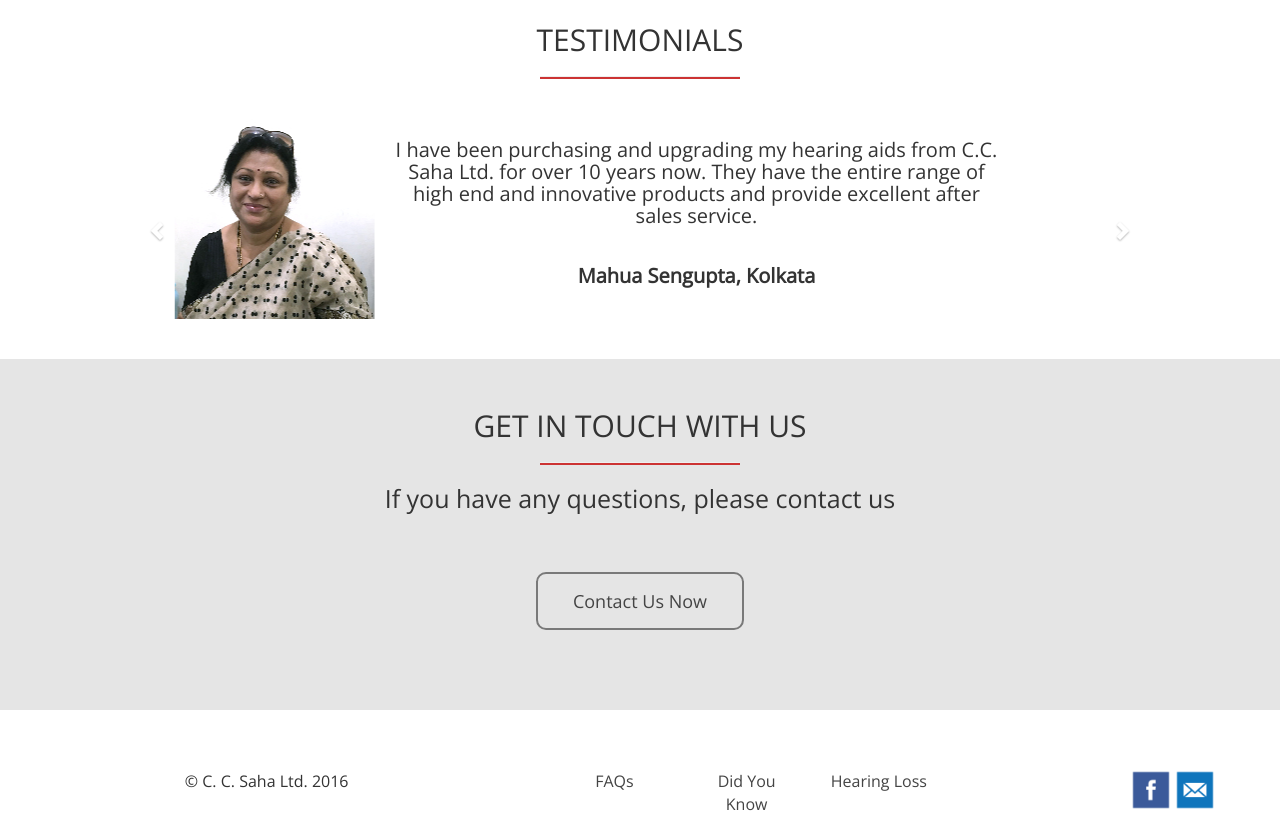
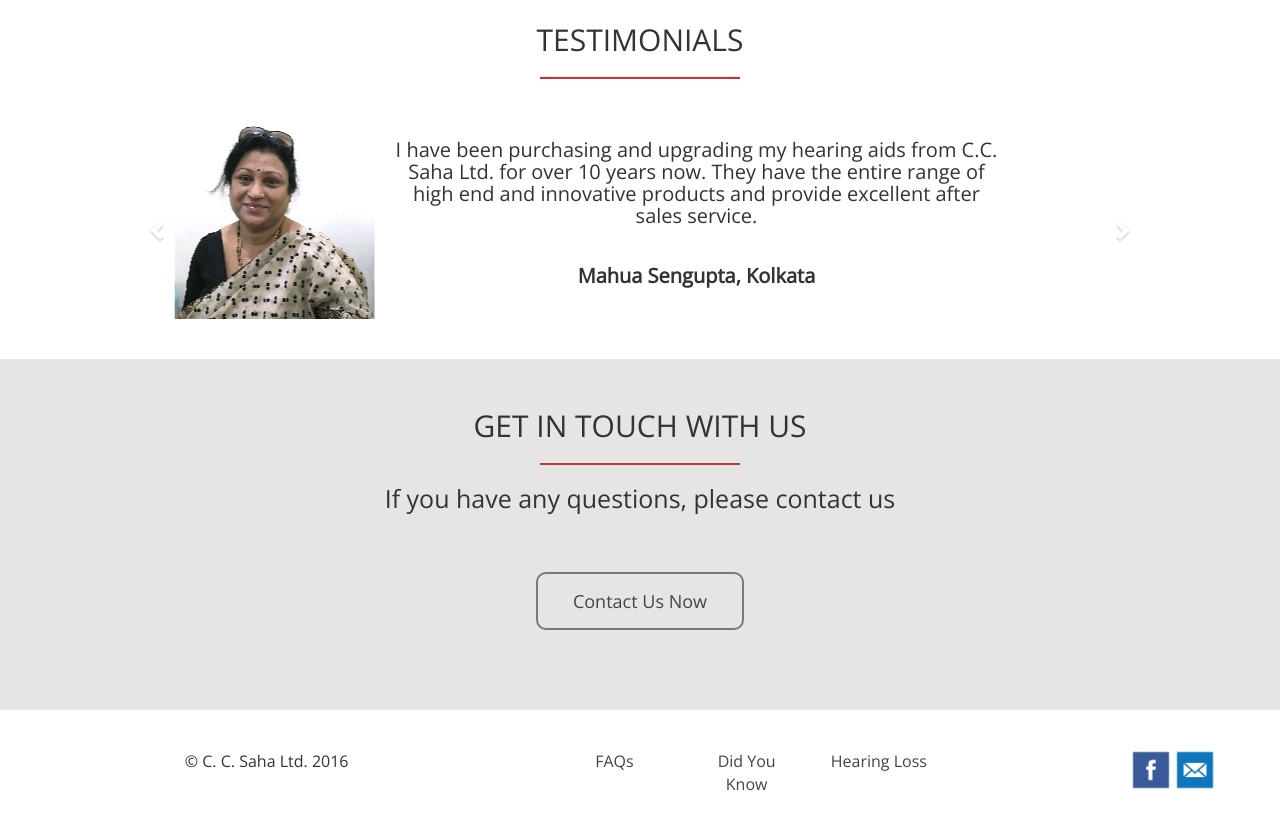
Before and after one commit to koyanloshe/AnB-CCSaha, a plain HTML site: page index.html in a window 1280 px wide. Shown: the part 2214-3050 px from the top of the page. Drawn offline with nearby package versions, Linux system fonts and the light colour scheme.

Commit message:
Footer modified

```diff
--- a/assets/css/style.css
+++ b/assets/css/style.css
@@ -337,7 +337,7 @@ a{
 
 /*footer*/
 #footer{
-	padding: 60px 0px 20px 0px;
+	padding: 40px 0px 20px 0px;
 	margin:0 !important;
 }
 #footer > .col-md-3 {
```
